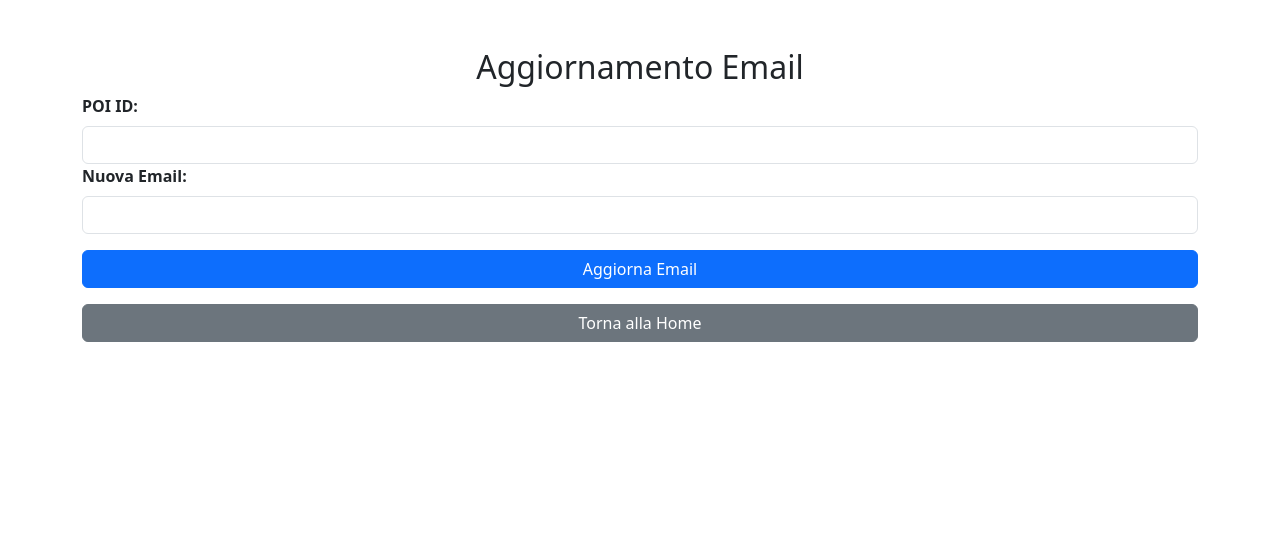
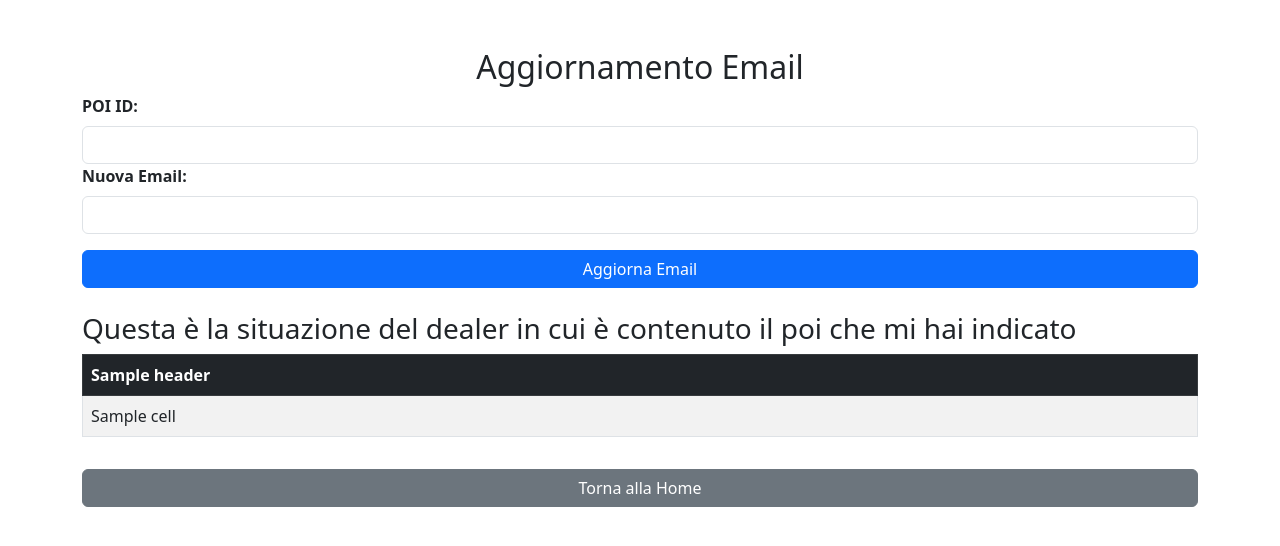
Before and after one commit to williammuzzi/ONLINE_REPUTATION_UPDATER, a Django app: template updater/templates/updater/update_email.html in a window 1280 px wide. Shown: the top 546 px of the page. Run offline with Django 5.2, Linux system fonts and the light colour scheme; the template is opened without the code that fills it: most values are stand-ins (such as "Sample title", 1, 10 or a date in 2020).

Commit message:
Update update_email.html

```diff
--- a/updater/templates/updater/update_email.html
+++ b/updater/templates/updater/update_email.html
@@ -26,7 +26,31 @@
             </div>
         {% endif %}
 
-        <a href="/" class="btn btn-secondary w-100 mt-3">Torna alla Home</a>
+        {% if result %}
+            <h3 class="mt-4">Questa è la situazione del dealer in cui è contenuto il poi che mi hai indicato</h3>
+            <div class="table-responsive">
+                <table class="table table-striped table-bordered">
+                    <thead class="table-dark">
+                        <tr>
+                            {% for header in headers %}
+                                <th>{{ header }}</th>
+                            {% endfor %}
+                        </tr>
+                    </thead>
+                    <tbody>
+                        {% for row in result %}
+                        <tr>
+                            {% for col in row %}
+                                <td>{{ col }}</td>
+                            {% endfor %}
+                        </tr>
+                        {% endfor %}
+                    </tbody>
+                </table>
+            </div>
+        {% endif %}
+
+        <a href="{% url 'home' %}" class="btn btn-secondary w-100 mt-3">Torna alla Home</a>
     </div>
 </body>
 </html>
```
